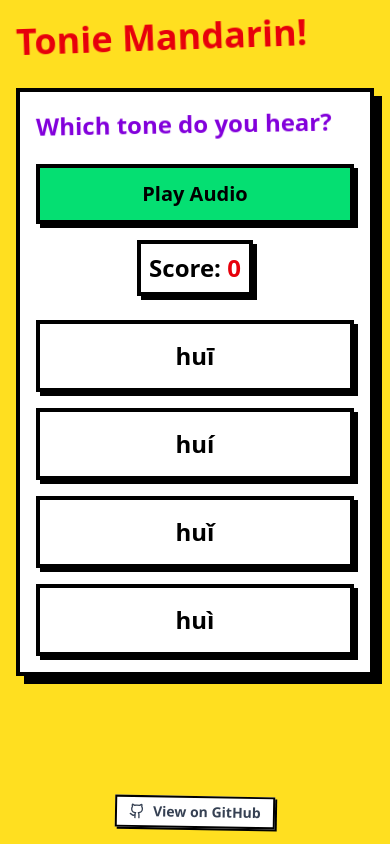
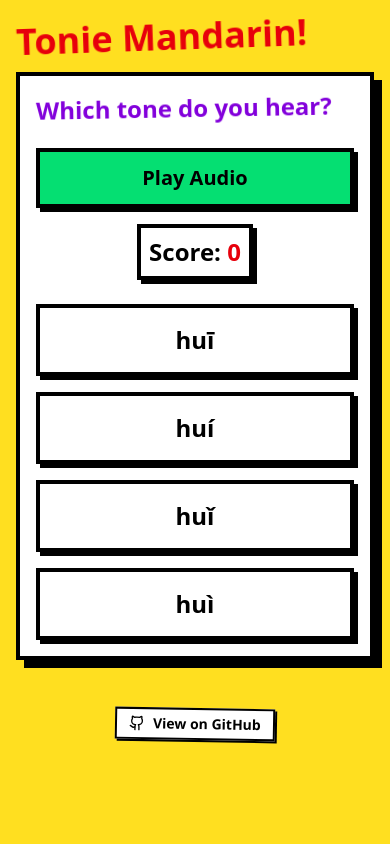
Before and after one commit to aileks/tonie-mandarin, a React (Vite) app: page / in a window 390 px wide. Built offline with nearby package versions, Linux system fonts and the light colour scheme.

Commit message:
fix footer 2

```diff
--- a/src/App.tsx
+++ b/src/App.tsx
@@ -6,26 +6,26 @@ import { Github } from 'lucide-react';
 export default function App() {
   return (
     <div className='min-h-screen bg-yellow-300 p-4 sm:p-8'>
-      <header className='mb-8 sm:mb-12'>
+      <header className='mb-4 sm:mb-10'>
         <h1 className='text-4xl sm:text-6xl md:text-8xl font-black text-red-600 transform -rotate-2 mb-2 sm:mb-4 will-change-transform'>
           Tonie Mandarin!
         </h1>
       </header>
 
-      <main className='bg-white border-4 border-black shadow-[8px_8px_0_0_rgba(0,0,0,1)] p-4 sm:p-6'>
+      <main className='bg-white border-4 border-black shadow-[8px_8px_0_0_rgba(0,0,0,1)] p-4 sm:p-6 flex-grow'>
         <ToneQuiz
           audioData={audioData}
           toneData={toneData}
         />
       </main>
 
-      <footer className='fixed bottom-4 left-0 right-0 text-center'>
-        <div className='inline-flex items-center gap-4'>
+      <footer className='md:fixed bottom-3 left-0 right-0 text-center md:mt-0 mt-12'>
+        <div className='md:inline-flex items-center gap-4'>
           <a
             href='https://github.com/aileks/tonie-mandarin'
             target='_blank'
             rel='noopener noreferrer'
-            className='text-sm font-bold text-gray-700 transform rotate-1 inline-flex items-center gap-2 border-2 border-black bg-white px-3 py-1 shadow-[2px_2px_0_0_rgba(0,0,0,1)] hover:shadow-none hover:translate-x-[2px] hover:translate-y-[2px] transition-all will-change-auto'
+            className='text-sm font-bold transform rotate-1 inline-flex items-center gap-2 border-2 border-black bg-white px-3 py-1 shadow-[2px_2px_0_0_rgba(0,0,0,1)] hover:shadow-none hover:translate-x-[2px] hover:translate-y-[2px] transition-all will-change-auto'
           >
             <Github size={16} />
             View on GitHub
```
